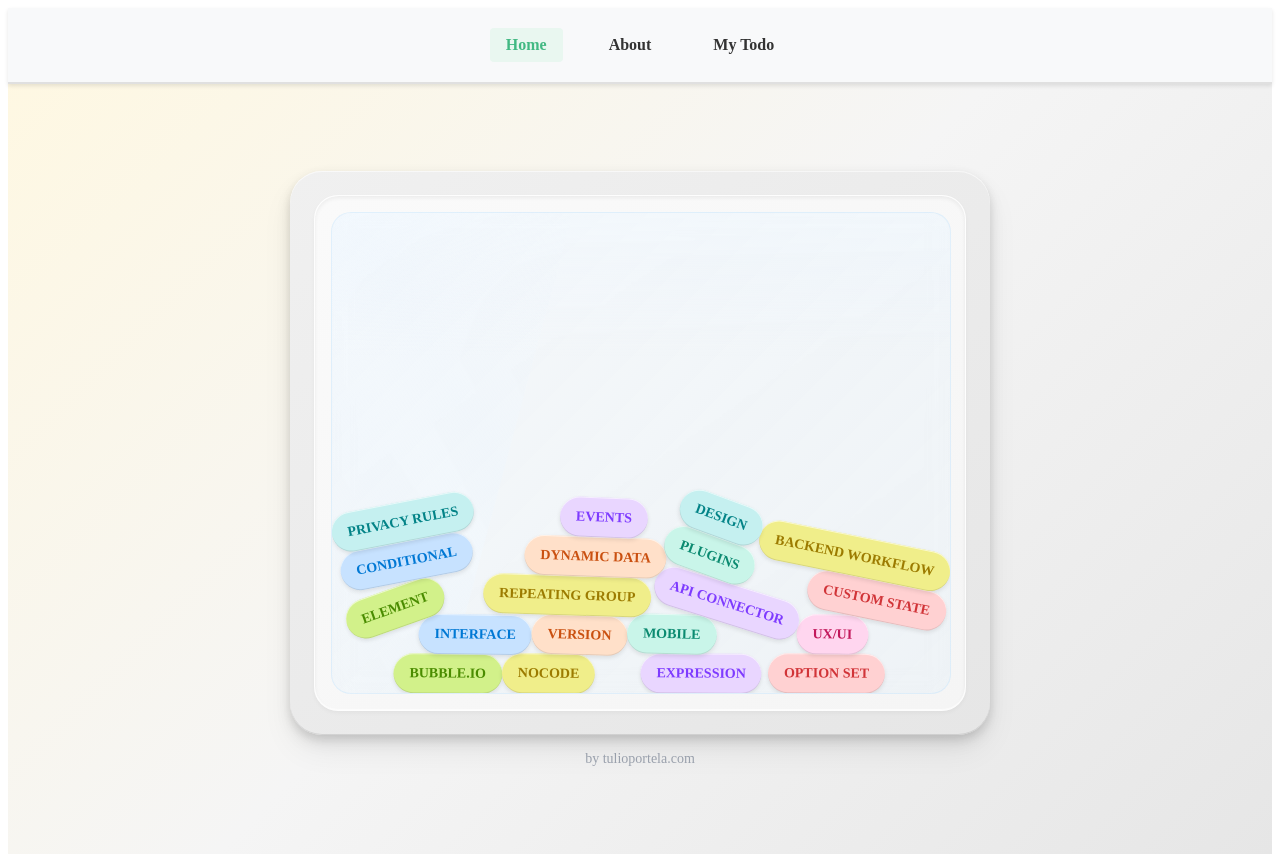
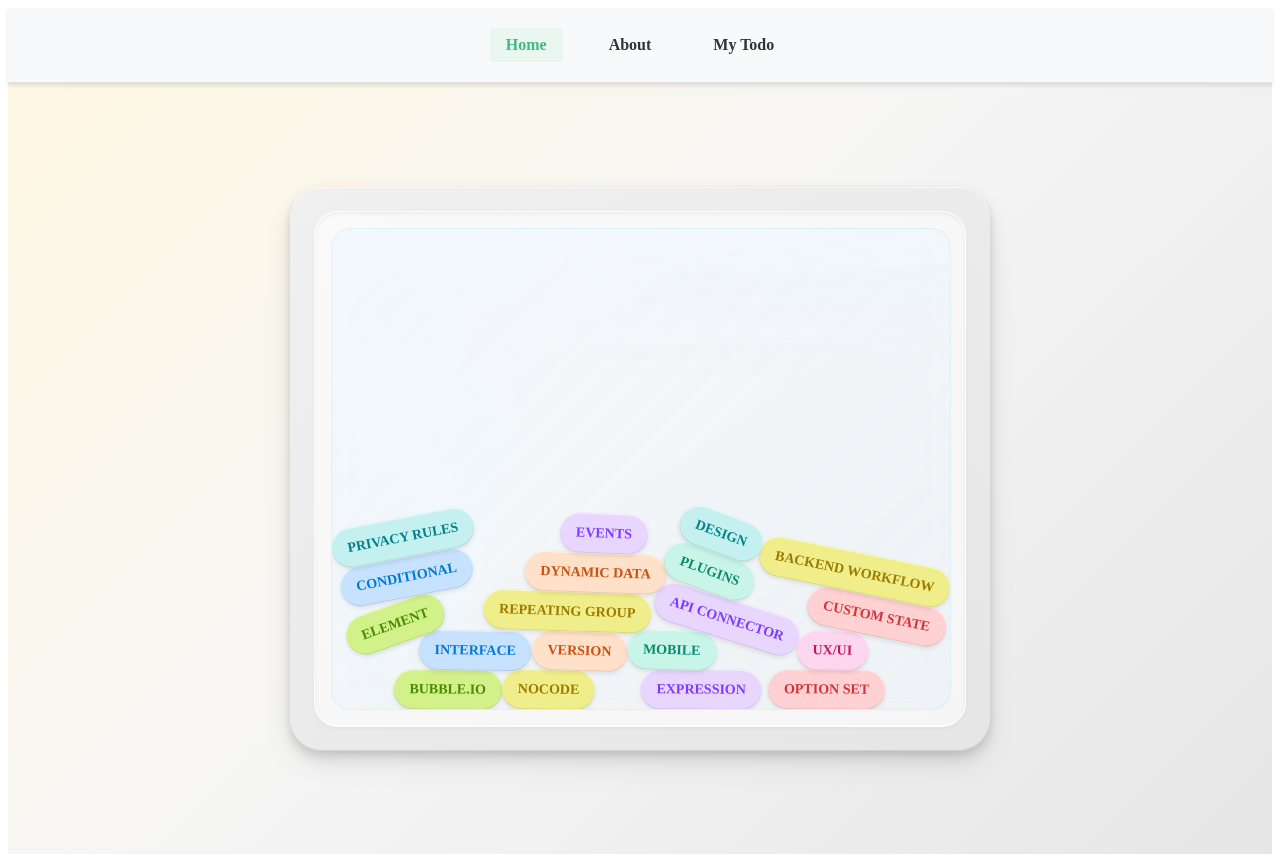
Before and after one commit to drissnafii/todolist-Vue, a Vue app: page / in a window 1280 px wide. Built offline with nearby package versions, Linux system fonts and the light colour scheme; the HTML template or start-up script is replaced by a standard one.

Commit message:
remove name

```diff
--- a/src/components/TagCanvas.vue
+++ b/src/components/TagCanvas.vue
@@ -252,14 +252,6 @@
         </div>
       </div>
     </div>
-    <a
-      href="https://tulioportela.com"
-      target="_blank"
-      rel="noopener noreferrer"
-      class="attribution"
-    >
-      by tulioportela.com
-    </a>
   </div>
 </template>
 
```
